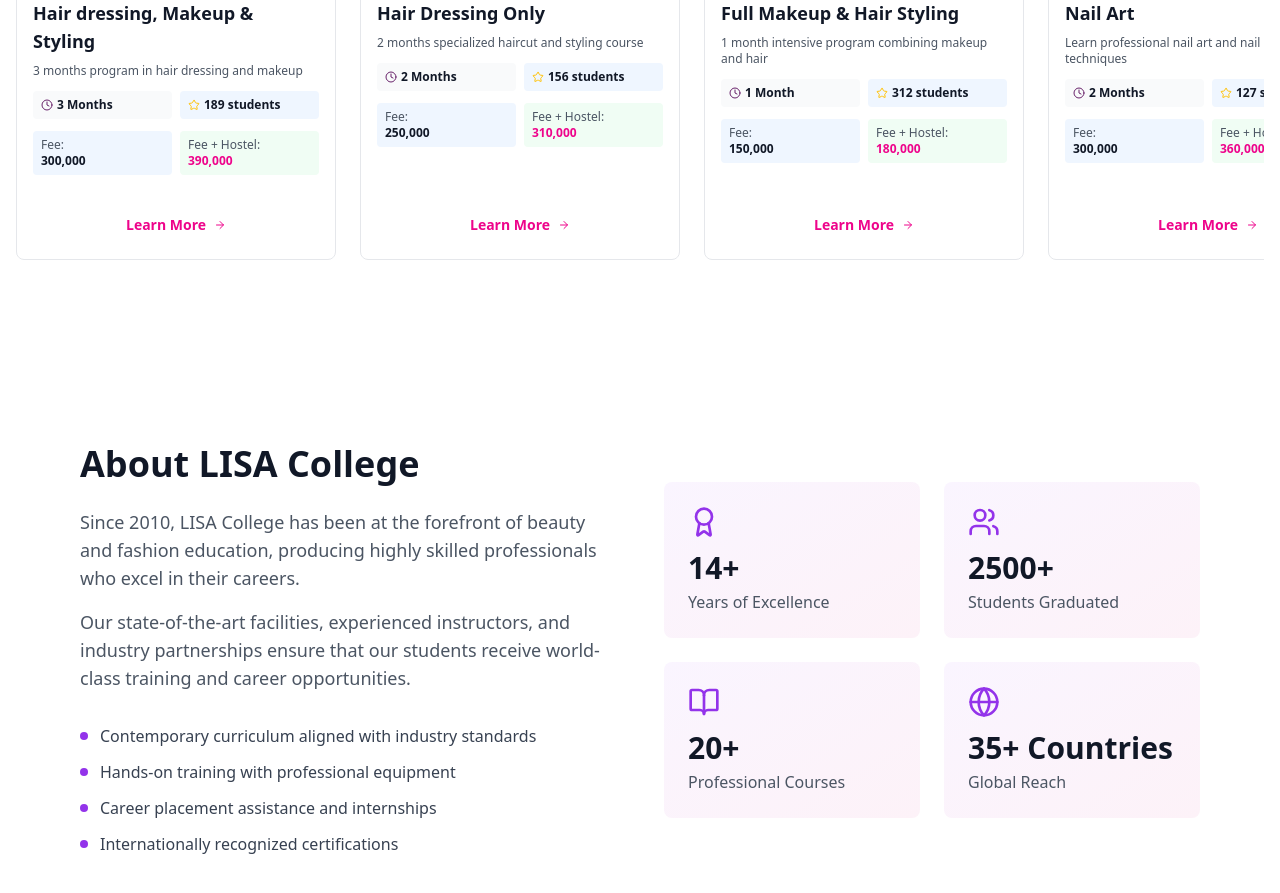
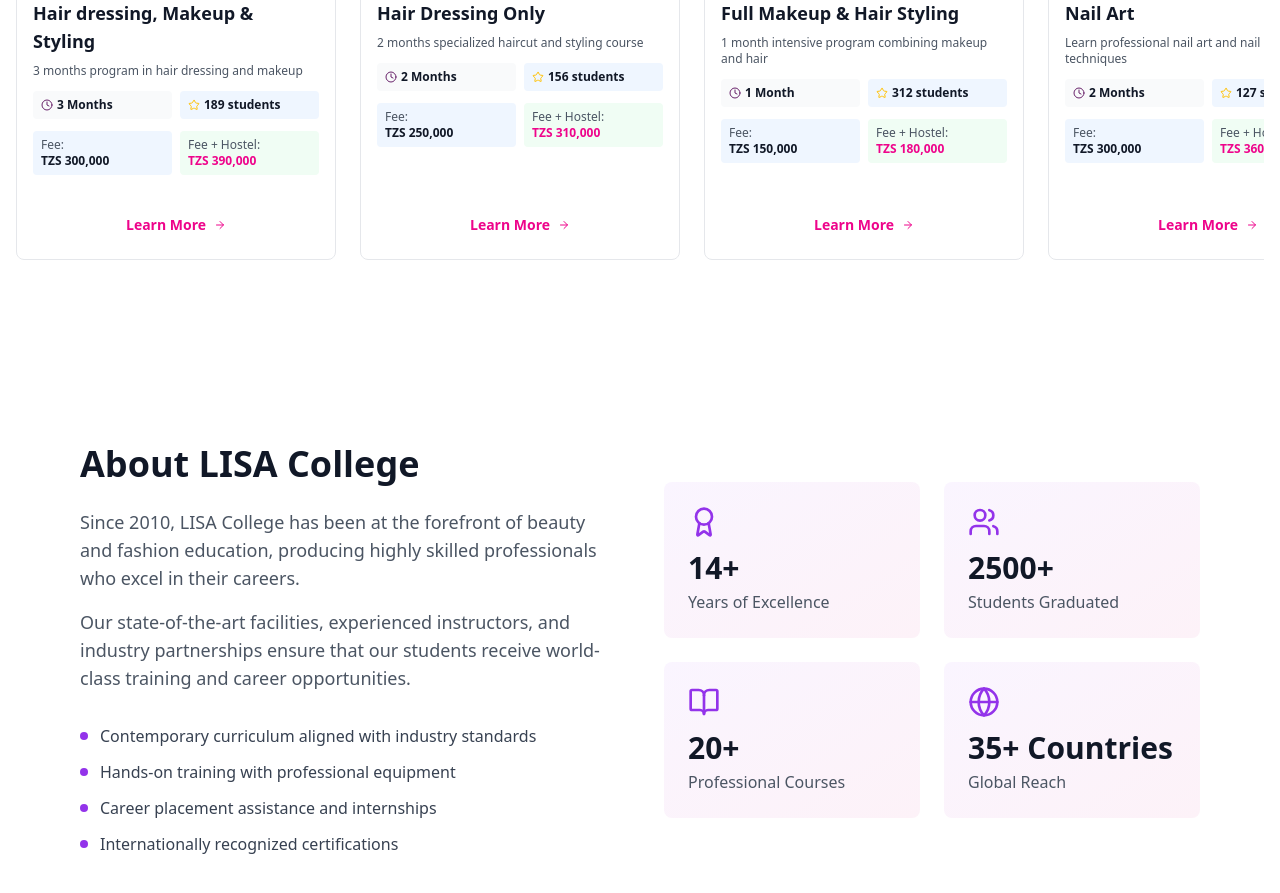
Before and after one commit to msetitech/lisacollege, a React app in the folder frontend/: page / in a window 1280 px wide. Shown: the part 1820-2713 px from the top of the page. Built offline with nearby package versions, Linux system fonts and the light colour scheme; the HTML template or start-up script is replaced by a standard one.

Commit message:
fizing the cousres

```diff
--- a/frontend/src/components/Sections/Programs.jsx
+++ b/frontend/src/components/Sections/Programs.jsx
@@ -298,17 +298,18 @@
 												{i18n.language === "sw" ? "Ada:" : "Fee:"}
 											</p>
 											<p className="text-xs font-bold text-gray-900">
-												{program.price}
+												TZS {program.price}
 											</p>
 										</div>
 										<div className="bg-green-50 rounded px-2 py-1.5">
 											<p className="text-xs text-gray-600">
+												{" "}
 												{i18n.language === "sw"
 													? "Ada + Hostel:"
 													: "Fee + Hostel:"}
 											</p>
 											<p className="text-xs font-bold text-[#EE048B]">
-												{program.hostelPrice}
+												TZS {program.hostelPrice}
 											</p>
 										</div>
 									</div>
```
